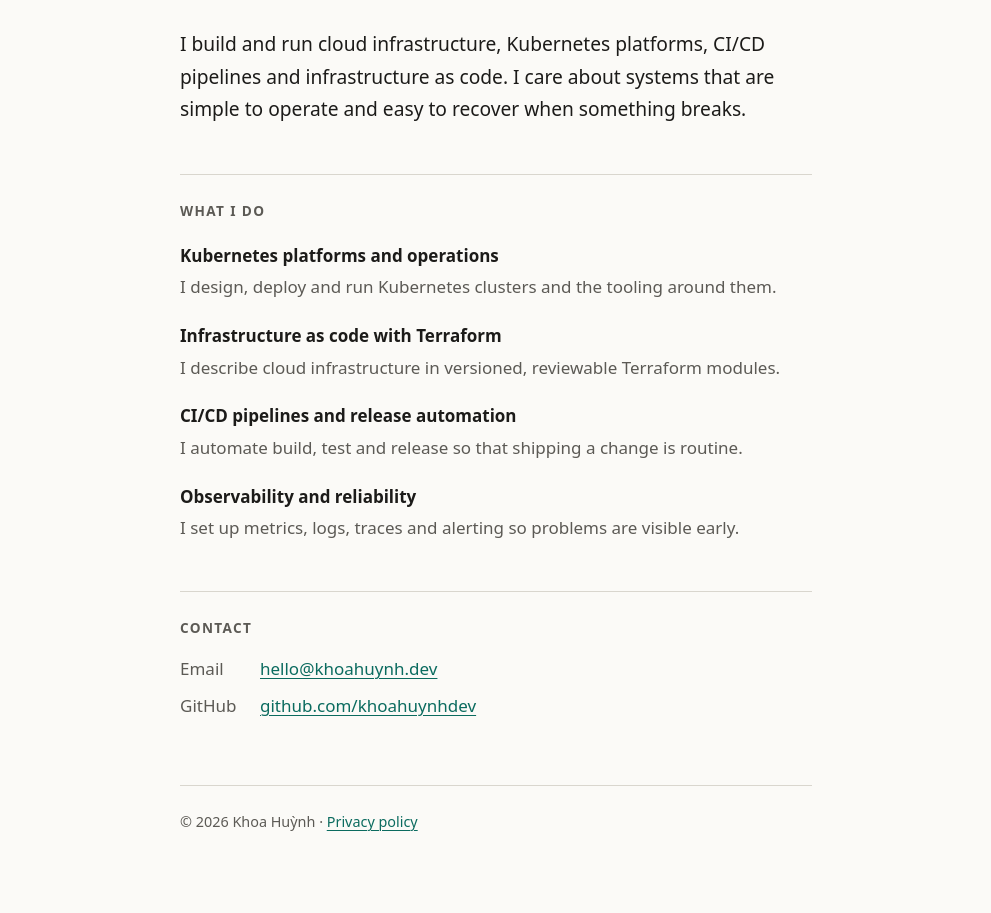
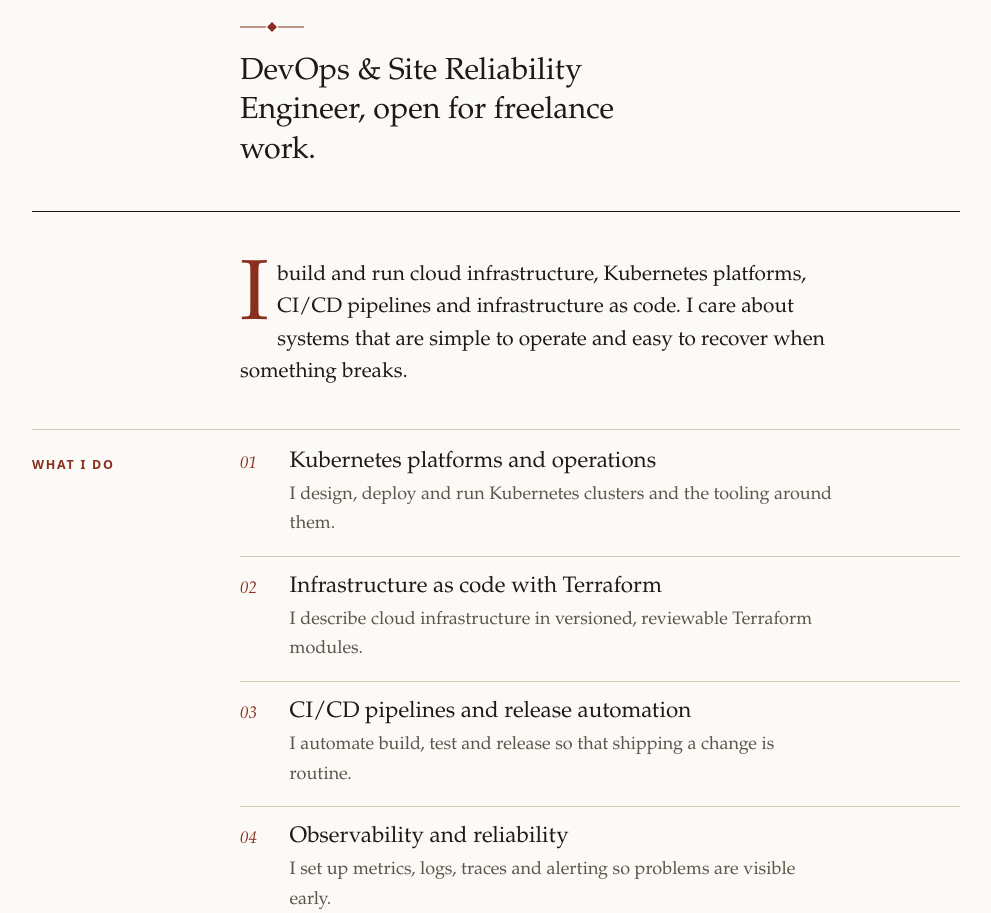
Before and after one commit to khoahuynhdev/landing, a plain HTML site: page index.html in a window 1280 px wide. Shown: the part 227-1140 px from the top of the page, without its empty margins (144-1135 px from the left). Before the commit the page ends 1109 px from the top, so only its background shows below. Drawn offline with Linux system fonts and the light colour scheme.

Commit message:
feat(site): apply editorial design
Port the chosen editorial design into the homepage, privacy page, stylesheet and favicon.
Privacy page keeps current text; its h1 uses a smaller scoped size.

Co-Authored-By: Claude Opus 5.5 <noreply@anthropic.com>

```diff
--- a/index.html
+++ b/index.html
@@ -18,32 +18,37 @@
 <body>
   <a class="skip-link" href="#main">Skip to content</a>
   <div class="page">
-    <header>
+    <header class="masthead">
       <h1>Khoa Huỳnh</h1>
       <p class="aka">Also goes by Daniel</p>
+      <svg class="orn" width="64" height="12" viewBox="0 0 64 12" aria-hidden="true" focusable="false"><path d="M0 6h26M38 6h26" fill="none" stroke="currentColor" stroke-width="1"/><path d="M32 1l5 5-5 5-5-5z" fill="currentColor"/></svg>
       <p class="role">DevOps &amp; Site Reliability Engineer, open for freelance work.</p>
     </header>
 
     <main id="main">
       <p class="lead">I build and run cloud infrastructure, Kubernetes platforms, CI/CD pipelines and infrastructure as code. I care about systems that are simple to operate and easy to recover when something breaks.</p>
 
-      <h2>What I do</h2>
-      <dl>
-        <dt>Kubernetes platforms and operations</dt>
-        <dd>I design, deploy and run Kubernetes clusters and the tooling around them.</dd>
-        <dt>Infrastructure as code with Terraform</dt>
-        <dd>I describe cloud infrastructure in versioned, reviewable Terraform modules.</dd>
-        <dt>CI/CD pipelines and release automation</dt>
-        <dd>I automate build, test and release so that shipping a change is routine.</dd>
-        <dt>Observability and reliability</dt>
-        <dd>I set up metrics, logs, traces and alerting so problems are visible early.</dd>
+      <section aria-labelledby="work">
+      <h2 id="work">What I do</h2>
+      <dl class="services">
+        <div><dt>Kubernetes platforms and operations</dt>
+        <dd>I design, deploy and run Kubernetes clusters and the tooling around them.</dd></div>
+        <div><dt>Infrastructure as code with Terraform</dt>
+        <dd>I describe cloud infrastructure in versioned, reviewable Terraform modules.</dd></div>
+        <div><dt>CI/CD pipelines and release automation</dt>
+        <dd>I automate build, test and release so that shipping a change is routine.</dd></div>
+        <div><dt>Observability and reliability</dt>
+        <dd>I set up metrics, logs, traces and alerting so problems are visible early.</dd></div>
       </dl>
+      </section>
 
-      <h2>Contact</h2>
+      <section aria-labelledby="contact">
+      <h2 id="contact">Contact</h2>
       <ul class="contact">
         <li><span>Email</span><a href="mailto:hello@khoahuynh.dev">hello@khoahuynh.dev</a></li>
         <li><span>GitHub</span><a href="https://github.com/khoahuynhdev">github.com/khoahuynhdev</a></li>
       </ul>
+      </section>
     </main>
 
     <footer>
--- a/styles.css
+++ b/styles.css
@@ -1,110 +1,175 @@
 :root {
   color-scheme: light dark;
   --bg: #fbfaf7;
-  --text: #1c1b19;
-  --muted: #5c5a55;
-  --rule: #d9d6ce;
-  --accent: #0b6b5f;
+  --ink: #1d1a16;
+  --muted: #5c554a;
+  --accent: #8a2f1d;
+  --rule: #cfc7b6;
+  --serif: "Iowan Old Style", "Palatino Linotype", Palatino, "Book Antiqua", Georgia, serif;
+  --sans: system-ui, -apple-system, "Segoe UI", Roboto, sans-serif;
+  --label-col: 11rem;
 }
-
 @media (prefers-color-scheme: dark) {
   :root {
     --bg: #121413;
-    --text: #ecebe6;
-    --muted: #a8a69f;
-    --rule: #34372f;
-    --accent: #5fd0bd;
+    --ink: #ece6d8;
+    --muted: #a69e8d;
+    --accent: #e59b7b;
+    --rule: #3a3a33;
   }
 }
-
 * { box-sizing: border-box; }
-
 html { -webkit-text-size-adjust: 100%; }
-
 body {
   margin: 0;
   background: var(--bg);
-  color: var(--text);
-  font-family: system-ui, -apple-system, "Segoe UI", Roboto, "Helvetica Neue", Arial, sans-serif;
-  font-size: 1.0625rem;
-  line-height: 1.7;
+  color: var(--ink);
+  font: 1.125rem/1.65 var(--serif);
+  overflow-wrap: break-word;
 }
-
-.skip-link {
-  position: absolute;
-  left: 1rem;
-  top: -4rem;
-  padding: 0.5rem 0.75rem;
-  background: var(--accent);
-  color: var(--bg);
-  font-weight: 600;
+.page {
+  max-width: 62rem;
+  margin: 0 auto;
+  padding: 2.5rem 1.25rem 2rem;
 }
-.skip-link:focus { top: 1rem; }
-
-.page {
-  max-width: 42rem;
-  margin: 0 auto;
-  padding: 4rem 1.25rem 3rem;
-}
-
-header { margin-bottom: 3.5rem; }
-
-h1 {
-  margin: 0 0 0.5rem;
-  font-size: clamp(2.25rem, 8vw, 3.25rem);
-  line-height: 1.1;
-  letter-spacing: -0.02em;
-}
-
-.aka, .role { margin: 0; }
-.aka { color: var(--muted); font-size: 0.95rem; }
-.role { margin-top: 1rem; font-size: 1.25rem; font-weight: 600; color: var(--accent); line-height: 1.4; }
-
-h2 {
-  margin: 3rem 0 1rem;
-  padding-top: 1.5rem;
-  border-top: 1px solid var(--rule);
-  font-size: 0.85rem;
-  letter-spacing: 0.1em;
-  text-transform: uppercase;
-  color: var(--muted);
-}
-
-main p { margin: 0 0 1rem; }
-.lead { font-size: 1.2rem; }
-
-dl { margin: 0; }
-dt { margin-top: 1.25rem; font-weight: 600; }
-dd { margin: 0.15rem 0 0; color: var(--muted); }
-
-a {
-  color: var(--accent);
-  text-decoration-thickness: 1px;
-  text-underline-offset: 0.2em;
-  overflow-wrap: anywhere;
-}
+a { color: var(--accent); text-decoration-thickness: 1px; text-underline-offset: 0.2em; }
 a:hover { text-decoration-thickness: 2px; }
 a:focus-visible, .skip-link:focus-visible {
   outline: 3px solid var(--accent);
   outline-offset: 3px;
   border-radius: 2px;
 }
+.skip-link {
+  position: absolute;
+  left: 1rem;
+  top: -4rem;
+  background: var(--bg);
+  color: var(--ink);
+  padding: 0.5rem 0.9rem;
+  border: 1px solid var(--ink);
+  font-family: var(--sans);
+  font-size: 0.9rem;
+  z-index: 10;
+}
+.skip-link:focus { top: 1rem; }
+
+.masthead { padding-bottom: 2rem; border-bottom: 1px solid var(--ink); margin-bottom: 2.5rem; }
+h1 {
+  margin: 0;
+  font-weight: 400;
+  font-size: clamp(3.1rem, 13vw, 7.5rem);
+  line-height: 0.98;
+  letter-spacing: -0.025em;
+}
+h1.doc-title { font-size: clamp(2rem, 8vw, 3.25rem); line-height: 1.05; }
+.aka {
+  margin: 0.9rem 0 0;
+  color: var(--muted);
+  font-style: italic;
+  font-size: 1.05rem;
+}
+.orn { display: block; margin: 1.5rem 0 1.25rem; color: var(--accent); }
+.role {
+  margin: 0;
+  max-width: 30ch;
+  font-size: clamp(1.35rem, 3.6vw, 1.9rem);
+  line-height: 1.3;
+}
+.back { margin: 0 0 2rem; font-family: var(--sans); font-size: 0.9rem; }
+.back a { color: var(--muted); }
+.back a:hover { color: var(--accent); }
+
+main > section, main > .lead, main > p { margin: 0 0 2.5rem; }
+.lead {
+  font-size: 1.3rem;
+  line-height: 1.55;
+  max-width: 38rem;
+}
+.lead::first-letter {
+  float: left;
+  font-size: 4.1em;
+  line-height: 0.82;
+  padding: 0.06em 0.1em 0 0;
+  color: var(--accent);
+}
+section { border-top: 1px solid var(--rule); padding-top: 1.1rem; }
+section > :last-child { margin-bottom: 0; }
+h2 {
+  margin: 0 0 1.1rem;
+  font-family: var(--sans);
+  font-size: 0.78rem;
+  font-weight: 600;
+  letter-spacing: 0.14em;
+  text-transform: uppercase;
+  color: var(--accent);
+}
+section p { margin: 0 0 1rem; max-width: 38rem; }
+
+.services { margin: 0; padding: 0; counter-reset: svc; }
+.services > div {
+  counter-increment: svc;
+  display: grid;
+  grid-template-columns: 2.6rem 1fr;
+  column-gap: 0.5rem;
+  padding: 1rem 0;
+  border-top: 1px solid var(--rule);
+}
+.services > div:first-child { border-top: 0; padding-top: 0; }
+.services > div::before {
+  content: counter(svc, decimal-leading-zero);
+  grid-row: 1 / 3;
+  font-size: 1.05rem;
+  font-style: italic;
+  color: var(--accent);
+  padding-top: 0.2rem;
+}
+dt { font-size: 1.4rem; line-height: 1.25; font-weight: 400; }
+dd { margin: 0.3rem 0 0; color: var(--muted); max-width: 34rem; }
 
 .contact { list-style: none; margin: 0; padding: 0; }
-.contact li { margin: 0 0 0.5rem; }
-.contact span { display: inline-block; min-width: 5rem; color: var(--muted); }
+.contact li {
+  display: flex;
+  flex-wrap: wrap;
+  align-items: baseline;
+  gap: 0.2rem 1.5rem;
+  padding: 0.7rem 0;
+  border-top: 1px solid var(--rule);
+}
+.contact li:first-child { border-top: 0; padding-top: 0; }
+.contact span {
+  min-width: 5rem;
+  font-family: var(--sans);
+  font-size: 0.78rem;
+  letter-spacing: 0.14em;
+  text-transform: uppercase;
+  color: var(--muted);
+}
+.contact a { font-size: 1.2rem; }
 
 footer {
-  margin-top: 4rem;
-  padding-top: 1.5rem;
-  border-top: 1px solid var(--rule);
+  margin-top: 3rem;
+  padding-top: 1rem;
+  border-top: 1px solid var(--ink);
+  font-family: var(--sans);
+  font-size: 0.85rem;
   color: var(--muted);
-  font-size: 0.9rem;
 }
 footer p { margin: 0; }
 
-.back { margin: 0 0 2rem; font-size: 0.95rem; }
-
+@media (min-width: 52rem) {
+  .page { padding: 4rem 2rem 2.5rem; }
+  .masthead { padding-left: calc(var(--label-col) + 2rem); padding-bottom: 2.5rem; margin-bottom: 3rem; }
+  .masthead .back { margin-left: calc(-1 * (var(--label-col) + 2rem)); }
+  main > section {
+    display: grid;
+    grid-template-columns: var(--label-col) 1fr;
+    column-gap: 2rem;
+  }
+  main > section > h2 { grid-column: 1; padding-top: 0.45rem; margin: 0; }
+  main > section > :not(h2) { grid-column: 2; }
+  main > .lead, main > p { margin-left: calc(var(--label-col) + 2rem); }
+  footer { padding-left: calc(var(--label-col) + 2rem); }
+}
 @media (prefers-reduced-motion: no-preference) {
-  a { transition: text-decoration-thickness 0.15s ease; }
+  a { transition: color 0.15s ease; }
 }
```
Also changed, not shown: privacy.html (+15 -6 lines), favicon.svg.
